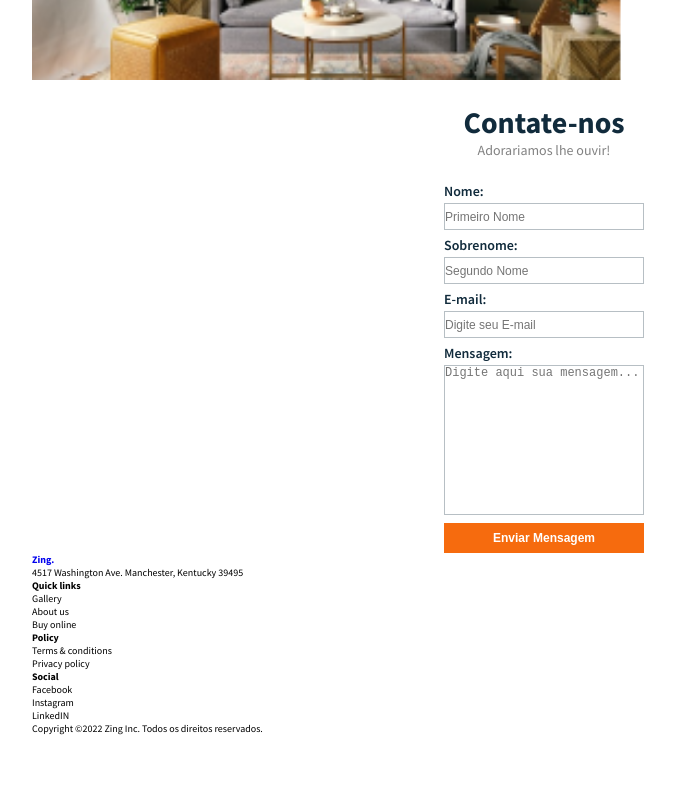
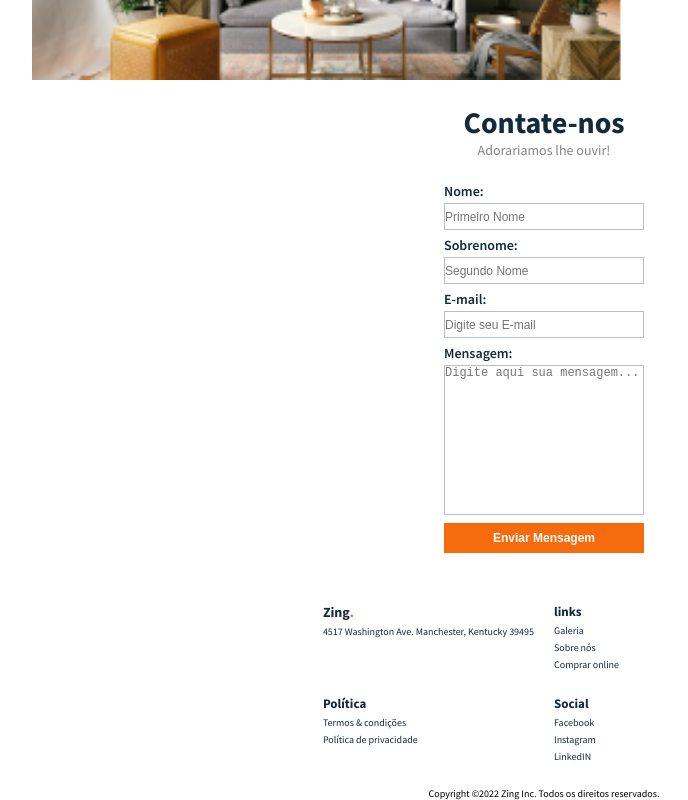
Before and after one commit to Ohnilrac/Zing, a React (Vite) app: page / in a window 1280 px wide. Shown: the part 3726-4526 px from the top of the page, without its empty margins (96-784 px from the left). Before the commit the page ends 4461 px from the top, so only its background shows below. Built offline with nearby package versions, Linux system fonts and the light colour scheme.

Commit message:
Footer 1.2
estilizando o footer

```diff
--- a/src/components/footer/index.tsx
+++ b/src/components/footer/index.tsx
@@ -1,10 +1,10 @@
-import { Container, Content } from './styles'
+import { Container, Content, FooterInfo } from './styles'
 
 export function Footer() {
   return (
     <Container>
       <Content>
-        <div>
+        <FooterInfo>
           <div>
             <h4>
               <a href="#home">
@@ -14,23 +14,23 @@ export function Footer() {
             <p>4517 Washington Ave. Manchester, Kentucky 39495</p>
           </div>
           <div>
-            <h4>Quick links</h4>
-            <p>Gallery</p>
-            <p>About us</p>
-            <p>Buy online</p>
+            <h4>links</h4>
+            <p><a>Galeria</a></p>
+            <p><a>Sobre nós</a></p>
+            <p><a>Comprar online</a></p>
           </div>
           <div>
-            <h4>Policy</h4>
-            <p>Terms &#38; conditions</p>
-            <p>Privacy policy</p>
+            <h4>Política</h4>
+            <p><a>Termos &#38; condições</a></p>
+            <p><a>Política de privacidade</a></p>
           </div>
           <div>
             <h4>Social</h4>
-            <p>Facebook</p>
-            <p>Instagram</p>
-            <p>LinkedIN</p>
+            <p><a></a>Facebook</p>
+            <p><a></a>Instagram</p>
+            <p><a></a>LinkedIN</p>
           </div>
-        </div>
+        </FooterInfo>
         <div>
           <p>Copyright ©2022 Zing Inc. Todos os direitos reservados.</p>
         </div>
--- a/src/components/footer/styles.ts
+++ b/src/components/footer/styles.ts
@@ -1,4 +1,4 @@
-import styled from "styled-components";
+import styled from 'styled-components'
 
 export const Container = styled.div`
   width: 80%;
@@ -6,4 +6,37 @@ export const Container = styled.div`
 `
 
 export const Content = styled.footer`
+  display: flex;
+  flex-direction: column;
+  align-items: center;
+  justify-content: center;
+
+  margin-top: 5rem;
 `
+
+export const FooterInfo = styled.div`
+  display: grid;
+  grid-template-columns: 1fr 1fr;
+  gap: 2rem;
+  margin-bottom: 2rem;
+
+  div > h4 > a {
+    font-size: 1.4rem;
+    color: var(--text);
+
+    span {
+      color: var(--orange);
+    }
+  }
+
+  div > h4 {
+    font-size: 1.3rem;
+    font-weight: 700;
+    color: var(--text);
+  }
+
+  div > p {
+    color: var(--text);
+    margin: 0.4rem 0;
+  }
+`
```
